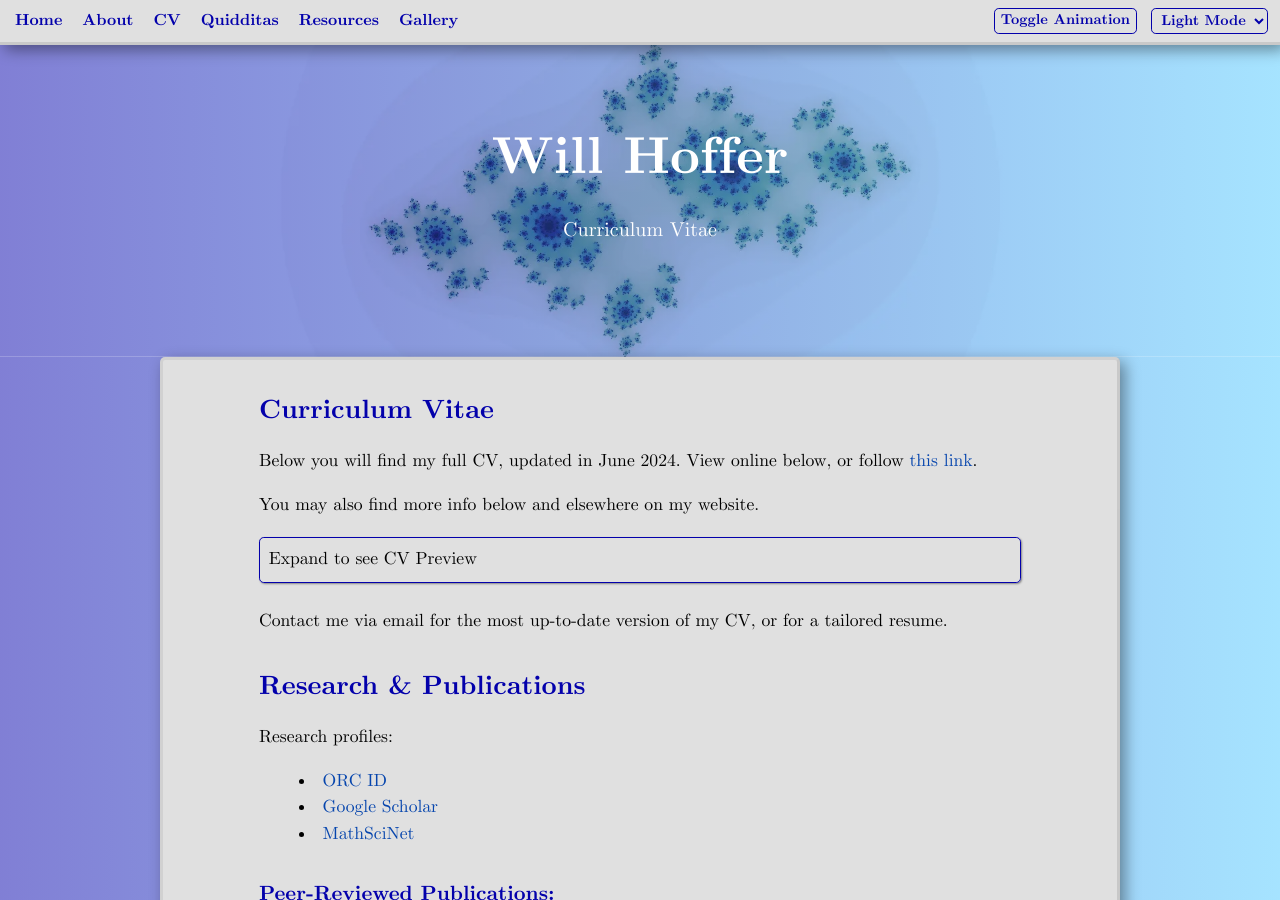
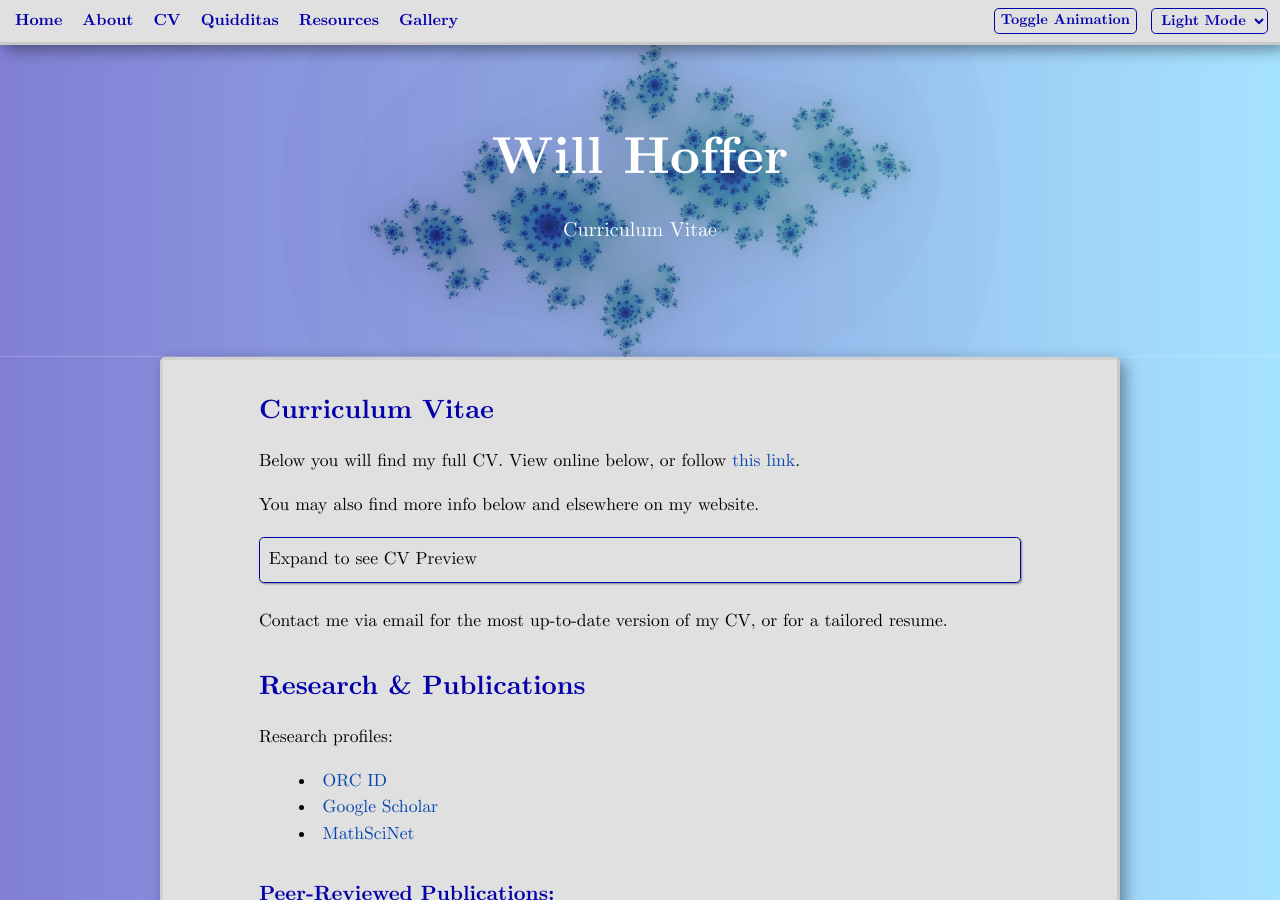
Before and after one commit to WillHoffer/WillHoffer.github.io, a Jekyll site: the page built from content/cv/index.md, in a window 1280 px wide and 900 px high. Built offline with Jekyll 4.4.1, drawn with Linux system fonts in a browser that asks for light colours.

Commit message:
Removed outdated day updated note

```diff
--- a/content/cv/index.md
+++ b/content/cv/index.md
@@ -7,7 +7,7 @@ cv_link: https://willhoffer.com/uploads/docs/personal/2025-05-26-CV_of_Will_Hoff
 
 ## Curriculum Vitae
 
-Below you will find my full CV, updated in June 2024. View online below, or follow [this link]({{page.cv_link}}).
+Below you will find my full CV. View online below, or follow [this link]({{page.cv_link}}).
 
 You may also find more info below and elsewhere on my website.
 
```
